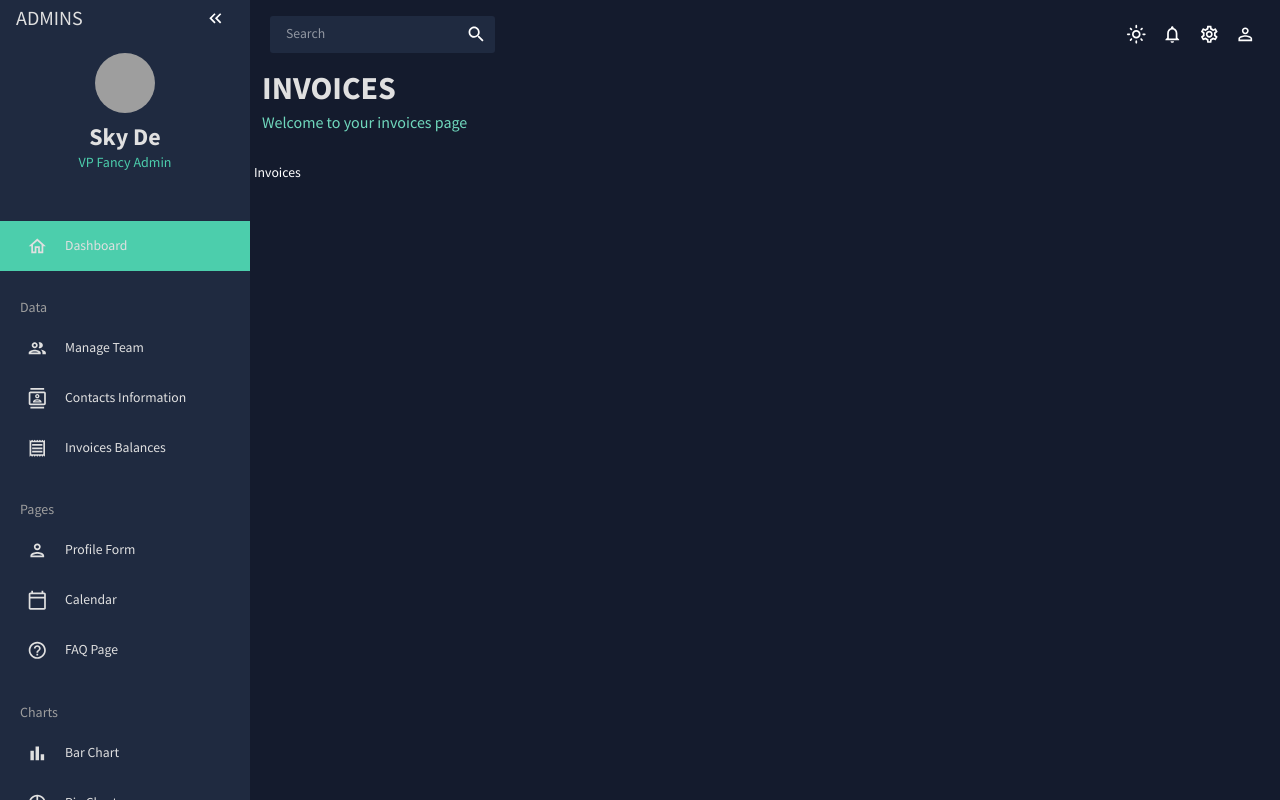
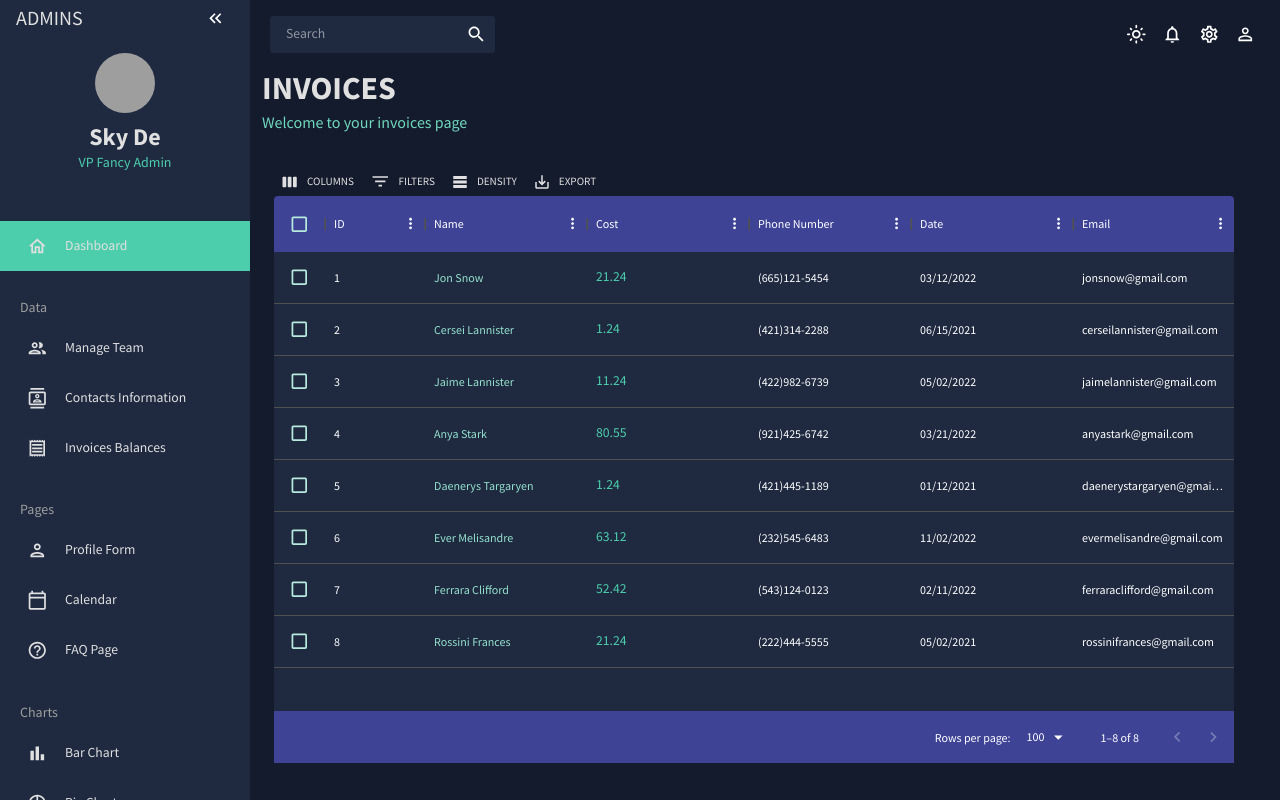
Before and after one commit to Ghassan-SkyDe/React-Admin-Dashboard, a React (Create React App) app: page /invoices in a window 1280 px wide. Built offline with nearby package versions, Linux system fonts and the light colour scheme; grey boxes are pictures that could not be loaded.

Commit message:
invoices page added / DataGrid refactored in single componet to prevent repitation

```diff
--- /dev/null
+++ b/src/components/dataGrid/DataGridComponent.jsx
@@ -0,0 +1,52 @@
+import { Box, useTheme } from "@mui/material";
+import { DataGrid, GridToolbar } from "@mui/x-data-grid";
+import { tokens } from "../../theme";
+// to prevent repeating classes/pagesize
+const DataGridComponent = ({ columns, rows, checkbox, Toolbar }) => {
+  const theme = useTheme();
+  const colors = tokens(theme.palette.mode);
+
+  return (
+    <Box height="75vh" width="75vw" m="20px" sx={{
+      "& .MuiDataGrid-root" : {
+        border: "none"
+      },
+      "& .MuiDataGrid-cell": {
+        border: "none"
+      },
+      "& .name-column--cell": {
+        color: colors.greenAccent[300],
+      },
+      "& .MuiDataGrid-columnHeadersInner": {
+        backgroundColor: colors.blueAccent[700],
+      },
+      "& .MuiDataGrid-columnHeaders": {
+        borderBottom: "none",
+      },
+      "& .MuiDataGrid-virtualScroller" : {
+        backgroundColor: colors.primary[400]
+      },
+      "& .MuiDataGrid-footerContainer": {
+        borderTop: "none",
+        backgroundColor: colors.blueAccent[700]
+      },
+      "& .MuiDataGrid-toolbarContainer .MuiButton-text": {
+        color: `${colors.gray[100]} !important`
+      },
+      "& .MuiCheckbox-root": {
+        color: `${colors.greenAccent[200]} !important`
+      }
+    }}>
+        <DataGrid
+         pageSizeOptions={[5, 15, 100]}
+         columns={columns}
+         rows={rows}
+         className="data-grid"
+         checkboxSelection={checkbox}
+         components={Toolbar ? { Toolbar: GridToolbar } : null}/>
+
+    </Box>
+  )
+}
+
+export default DataGridComponent
--- a/src/data/mockData.js
+++ b/src/data/mockData.js
@@ -202,45 +202,6 @@ export const mockDataContacts = [
     registrarId: 92197,
   },
 ];
-// columns
-export const contactsColumns = [
-  {
-    field: "id",
-    headerName: "ID"
-  },
-  {
-    field: "name",
-    headerName: "Name"
-  },
-  {
-    field: "email",
-    headerName: "Email"
-  },
-  {
-    field: "age",
-    headerName: "Age"
-  },
-  {
-    field: "phone",
-    headerName: "Phone"
-  },
-  {
-    field: "address",
-    headerName: "Address"
-  },
-  {
-    field: "city",
-    headerName: "City"
-  },
-  {
-    field: "zipCode",
-    headerName: "ZipCode"
-  },
-  {
-    field: "registrarId",
-    headerName: "RegistrarID"
-  },
-]
 
 export const mockDataInvoices = [
   {
--- a/src/scenes/Contacts.jsx
+++ b/src/scenes/Contacts.jsx
@@ -1,12 +1,7 @@
-import { Box, Typography, useTheme } from "@mui/material";
-import { DataGrid, GridToolbar } from "@mui/x-data-grid";
-import { tokens } from "../theme";
 import { mockDataContacts } from "../data/mockData";
-import { AdminPanelSettingsOutlined, LockOpenOutlined, SecurityOutlined } from "@mui/icons-material";
+import DataGridComponent from "../components/dataGrid/DataGridComponent";
 
 const Contacts = () => {
-  const theme = useTheme();
-  const colors = tokens(theme.palette.mode);
   const columns = [
     { field: "id", headerName: "ID", flex: 0.5 },
     { field: "registrarId", headerName: "Registrar ID"},
@@ -51,36 +46,10 @@ const Contacts = () => {
   ];
 
   return (
-    <Box height="75vh" width="75vw" m="20px" sx={{
-      "& .MuiDataGrid-root" : {
-        border: "none"
-      },
-      "& .MuiDataGrid-cell": {
-        border: "none"
-      },
-      "& .name-column--cell": {
-        color: colors.greenAccent[300],
-      },
-      "& .MuiDataGrid-columnHeadersInner": {
-        backgroundColor: colors.blueAccent[700],
-      },
-      "& .MuiDataGrid-columnHeaders": {
-        borderBottom: "none",
-      },
-      "& .MuiDataGrid-virtualScroller" : {
-        backgroundColor: colors.primary[400]
-      },
-      "& .MuiDataGrid-footerContainer": {
-        borderTop: "none",
-        backgroundColor: colors.blueAccent[700]
-      },
-      "& .MuiDataGrid-toolbarContainer .MuiButton-text": {
-        color: `${colors.gray[100]} !important`
-      }
-    }}>
-      <DataGrid tabI className="data-grid" rows={mockDataContacts} columns={columns} components={{ Toolbar: GridToolbar }}/>
-    </Box>
-  )
-}
+   <DataGridComponent
+     rows={mockDataContacts}
+     columns={columns}
+     Toolbar />
+)};
 
-export default Contacts
+export default Contacts;
--- a/src/scenes/Invoices.jsx
+++ b/src/scenes/Invoices.jsx
@@ -1,8 +1,54 @@
-import React from 'react'
+
+import { Box, Typography, useTheme } from "@mui/material";
+import { DataGrid } from "@mui/x-data-grid";
+import { tokens } from "../theme";
+import { mockDataInvoices } from "../data/mockData";
+import DataGridComponent from "../components/dataGrid/DataGridComponent";
 
 const Invoices = () => {
+  const theme = useTheme();
+  const colors = tokens(theme.palette.mode);
+  const columns = [
+    { field: "id", headerName: "ID" },
+    {
+      field: "name",
+      headerName: "Name",
+      flex: 1,
+      cellClassName: "name-column--cell",
+    },
+    {
+      field: "cost",
+      headerName: "Cost",
+      flex: 1,
+      renderCell: (params) => (
+        <Typography color={colors.greenAccent[500]}>
+          {params.row.cost}
+        </Typography>
+      )
+    },
+    {
+      field: "phone",
+      headerName: "Phone Number",
+      flex: 1,
+    },
+    {
+      field: "date",
+      headerName: "Date",
+      flex: 1,
+    },
+    {
+      field: "email",
+      headerName: "Email",
+      flex: 1,
+    }
+  ];
+
   return (
-    <div>Invoices</div>
+      <DataGridComponent
+        rows={mockDataInvoices}
+        columns={columns}
+        checkbox
+        Toolbar/>
   )
 }
 
--- a/src/scenes/Team.jsx
+++ b/src/scenes/Team.jsx
@@ -1,8 +1,8 @@
 import { Box, Typography, useTheme } from "@mui/material";
-import { DataGrid } from "@mui/x-data-grid";
 import { tokens } from "../theme";
 import { mockDataTeam } from "../data/mockData";
 import { AdminPanelSettingsOutlined, LockOpenOutlined, SecurityOutlined } from "@mui/icons-material";
+import DataGridComponent from "../components/dataGrid/DataGridComponent";
 const Team = () => {
   const theme = useTheme();
   const colors = tokens(theme.palette.mode);
@@ -64,33 +64,10 @@ const Team = () => {
   ];
 
   return (
-    <Box height="75vh" width="75vw" m="20px" sx={{
-      "& .MuiDataGrid-root" : {
-        border: "none"
-      },
-      "& .MuiDataGrid-cell": {
-        border: "none"
-      },
-      "& .name-column--cell": {
-        color: colors.greenAccent[300],
-      },
-      "& .MuiDataGrid-columnHeadersInner": {
-        backgroundColor: colors.blueAccent[700],
-      },
-      "& .MuiDataGrid-columnHeaders": {
-        borderBottom: "none",
-      },
-      "& .MuiDataGrid-virtualScroller" : {
-        backgroundColor: colors.primary[400]
-      },
-      "& .MuiDataGrid-footerContainer": {
-        borderTop: "none",
-        backgroundColor: colors.blueAccent[700]
-      }
-    }}>
-      <DataGrid tabI className="data-grid" rows={mockDataTeam} columns={columns}/>
-    </Box>
+      <DataGridComponent
+        rows={mockDataTeam}
+        columns={columns} />
   )
-}
+};
 
 export default Team
--- a/src/scenes/global/Header.jsx
+++ b/src/scenes/global/Header.jsx
@@ -13,6 +13,8 @@ const Header = () => {
     // subtitles
     // team => Managing the Team Members
     // contacts => list of Contacts for Future Reference
+    // contacts => list of Contacts for Future Reference
+    // invoices => list of Invoices balances
   return (
     <Box mb="30px" display="flex" flexDirection="column" alignItems="flex-start" sx={{padding:"0 0.5rem"}}>
         <Typography variant="h2" color={colors.gray[100]} fontWeight="bold" sx={{mb:"5px"}}>{title.toUpperCase()}</Typography>
```
